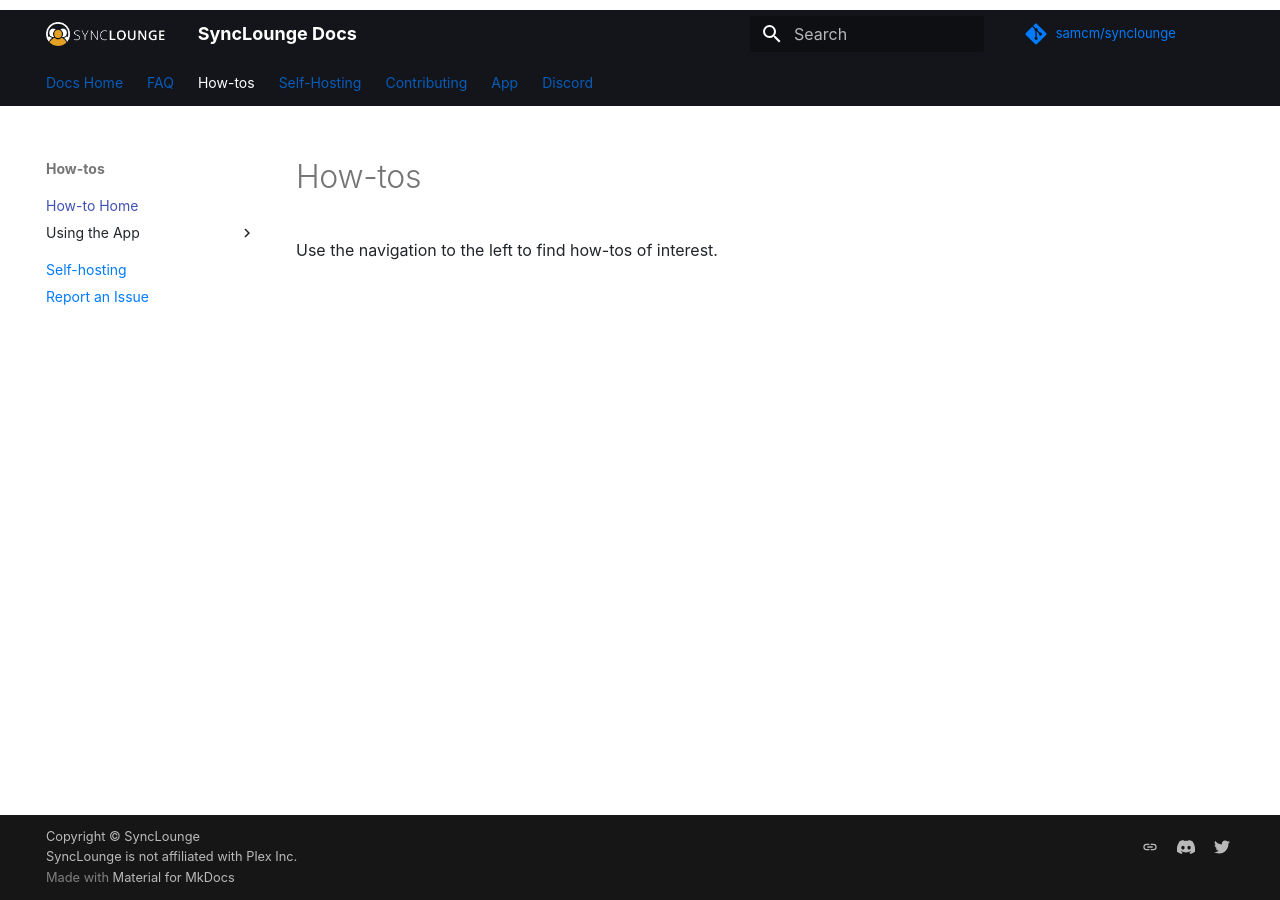
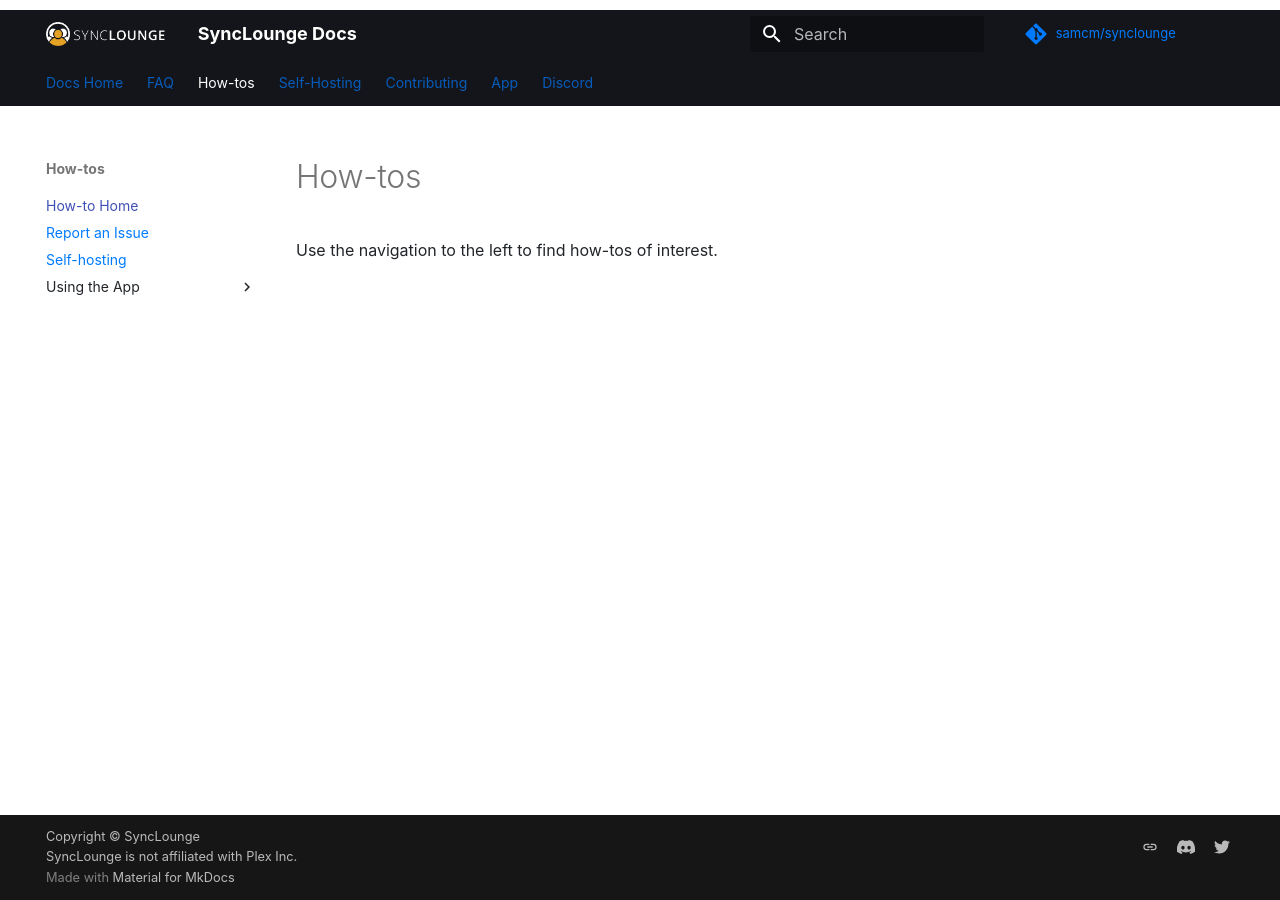
Before and after one commit to synclounge/docs.synclounge.tv, an MkDocs documentation site: the page built from docs/how-tos/how-tos.md, in a window 1280 px wide. Built offline with MkDocs 1.6.1 and Material for MkDocs 9.7.7, drawn with Linux system fonts in a browser that asks for light colours; comment, search, counter and statistics services are not loaded.

Commit message:
Re-order and fix link

```diff
--- a/mkdocs.yml
+++ b/mkdocs.yml
@@ -56,11 +56,11 @@
       - FAQ: faq.md
   - How-tos:
       - How-to Home: how-tos/how-tos.md
+      - Report an Issue: how-tos/report-an-issue.md
+      - Self-hosting: self-hosted/getting-started.md
       - Using the App:
           - Change the Host: how-tos/app/change-host.md
           - Party Pausing: how-tos/app/party-pausing.md
-      - Self-hosting: self-hosted/getting-started.md
-      - Report an Issue: how-tos/report_an_issue.md
   - Self-Hosting:
       - Getting Started: self-hosted/getting-started.md
       - Running with Docker: self-hosted/docker.md
```
